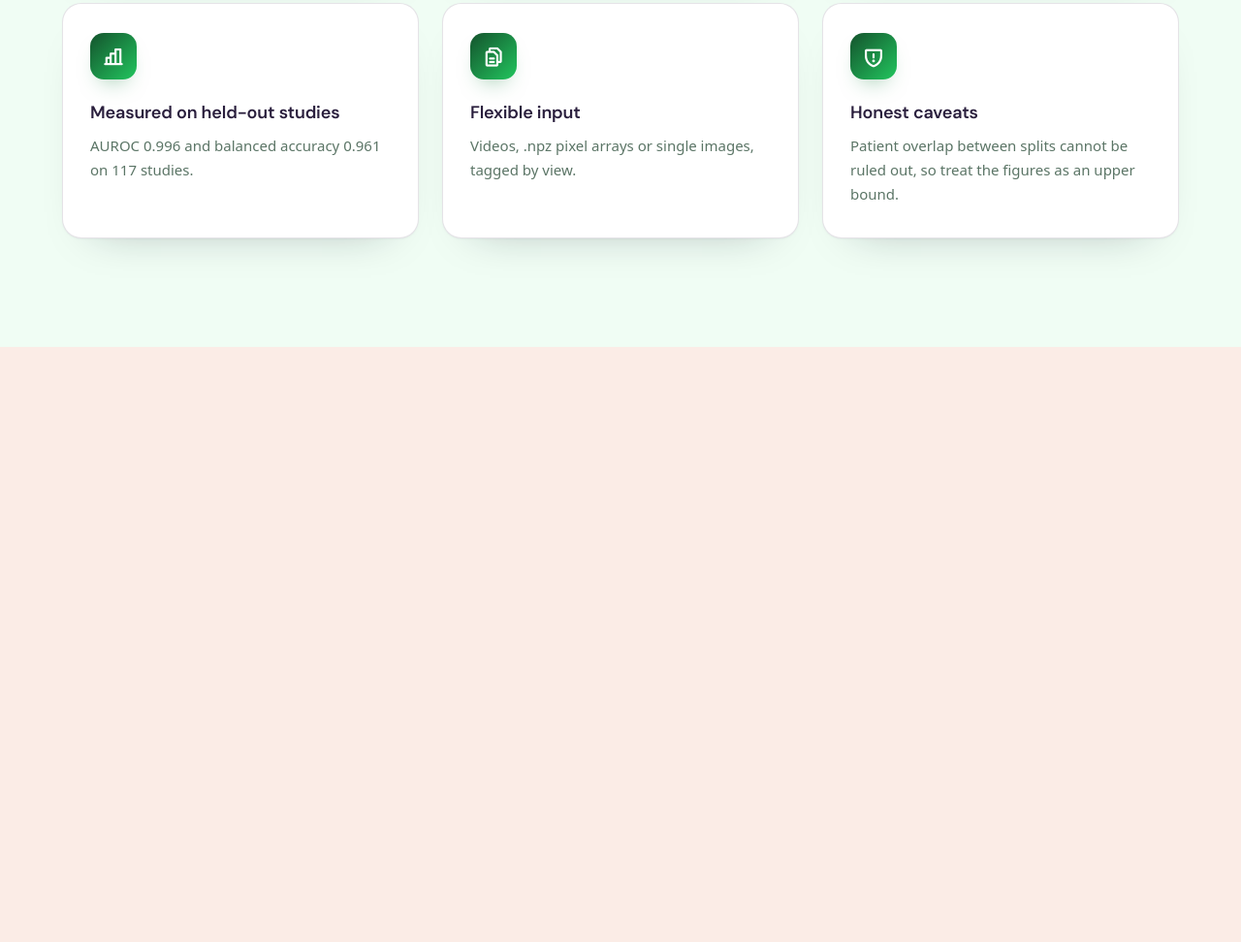
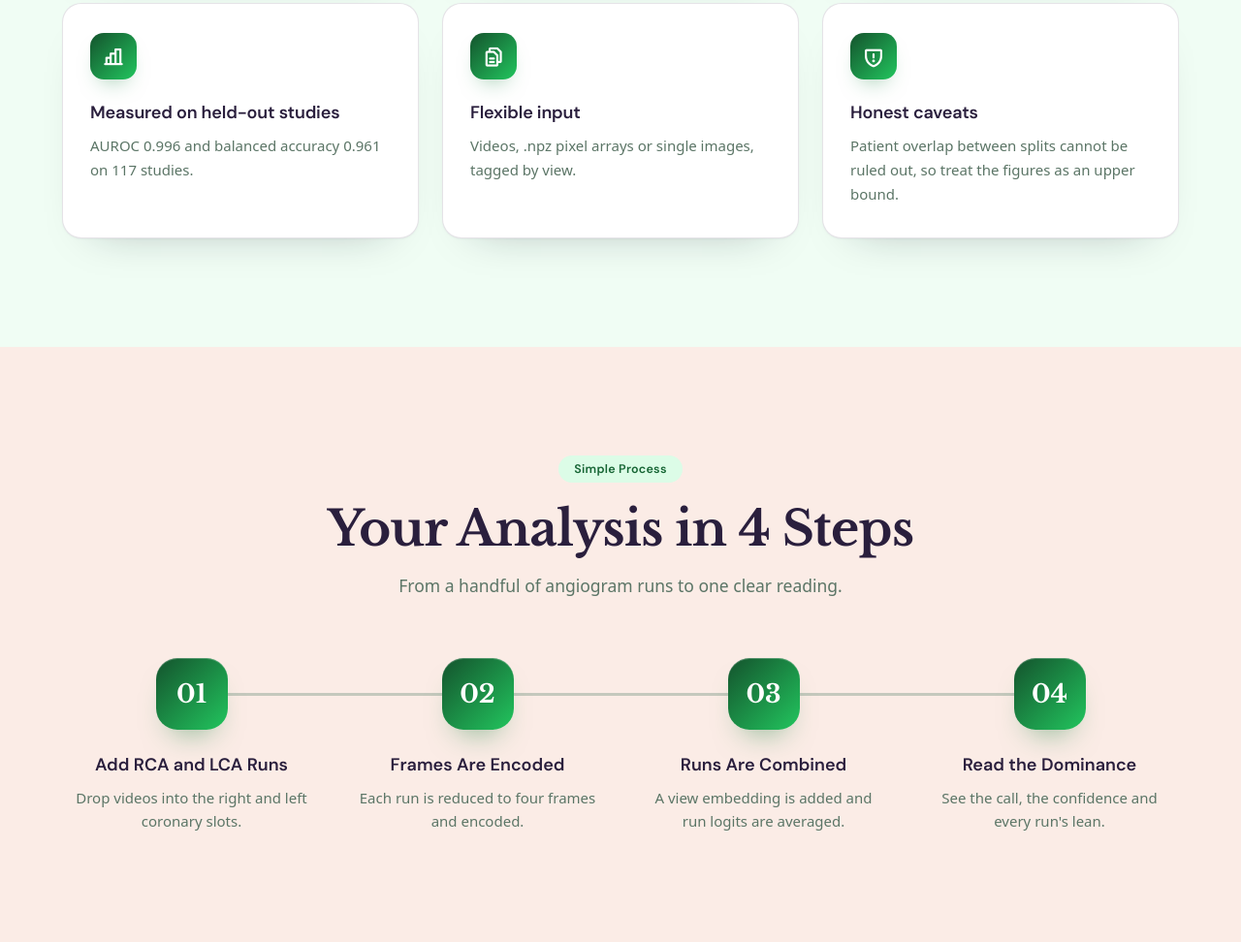
Before and after one commit to kartikpagariya25/arterion-coronary-dominance, a plain HTML site: page frontend/index.html in a window 1280 px wide. Shown: the part 1415-2387 px from the top of the page at 97% size. Before the commit the page ends 1773 px from the top, so only its background shows below. Drawn offline with nearby package versions, Linux system fonts and the light colour scheme; no server answers; a web font is replaced by a local one.

Commit message:
Add the four-step process

```diff
--- a/frontend/css/landing.css
+++ b/frontend/css/landing.css
@@ -121,3 +121,12 @@ html.lp-anim .lp-badge, html.lp-anim .lp-hero h1 .ln, html.lp-anim .lp-lead, htm
 .lp-ico { display: grid; place-items: center; width: 48px; height: 48px; border-radius: 14px; background: linear-gradient(135deg, var(--brand-1), var(--brand-3)); color: #fff; font-size: 23px; box-shadow: 0 12px 22px -12px var(--glow-strong); }
 .lp-card h3 { margin-top: 22px; font: 600 18px var(--font-body); letter-spacing: -.01em; color: var(--ink); }
 .lp-card p { margin-top: 10px; color: var(--muted); font-size: 15px; line-height: 1.65; }
+
+
+.lp-steps { position: relative; display: grid; grid-template-columns: repeat(4, 1fr); gap: 28px; text-align: center; }
+.lp-rail { position: absolute; left: 12.5%; right: 12.5%; top: 36px; height: 3px; border-radius: 3px; background: color-mix(in srgb, var(--brand-2) 14%, var(--line)); overflow: hidden; }
+.lp-rail i { display: block; height: 100%; width: 100%; transform-origin: 0 50%; transform: scaleX(0); background: linear-gradient(90deg, var(--brand-1), var(--brand-3)); }
+.lp-step { position: relative; z-index: 1; }
+.lp-num { display: grid; place-items: center; width: 74px; height: 74px; margin: 0 auto; border-radius: 22px; background: linear-gradient(135deg, var(--brand-1), var(--brand-3)); color: #fff; font: 700 26px var(--font-head); box-shadow: 0 18px 30px -16px var(--glow-strong), inset 0 1px 0 rgba(255, 255, 255, .25); }
+.lp-step h3 { margin-top: 24px; font: 600 18px var(--font-body); color: var(--ink); }
+.lp-step p { margin: 10px auto 0; max-width: 250px; color: var(--muted); font-size: 15px; line-height: 1.65; }
--- a/frontend/index.html
+++ b/frontend/index.html
@@ -55,6 +55,17 @@
     </div>
   </div>
 </section>
+<section class="lp-section" id="how">
+  <div class="lp-wrap">
+    <div class="lp-head"><span class="lp-pill">Simple Process</span><h2 class="lp-h2">Your Analysis in 4 Steps</h2><p class="lp-sub">From a handful of angiogram runs to one clear reading.</p></div>
+    <div class="lp-steps"><div class="lp-rail" aria-hidden="true"><i></i></div>
+      <div class="lp-step"><span class="lp-num">01</span><h3>Add RCA and LCA Runs</h3><p>Drop videos into the right and left coronary slots.</p></div>
+      <div class="lp-step"><span class="lp-num">02</span><h3>Frames Are Encoded</h3><p>Each run is reduced to four frames and encoded.</p></div>
+      <div class="lp-step"><span class="lp-num">03</span><h3>Runs Are Combined</h3><p>A view embedding is added and run logits are averaged.</p></div>
+      <div class="lp-step"><span class="lp-num">04</span><h3>Read the Dominance</h3><p>See the call, the confidence and every run's lean.</p></div>
+    </div>
+  </div>
+</section>
 <script src="js/config.js"></script>
 <script src="js/account-config.js"></script>
 <script src="js/auth.js"></script>
```
